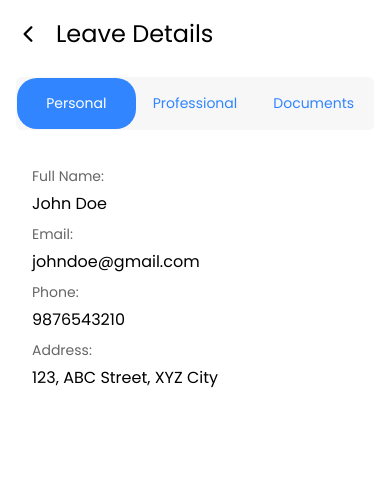
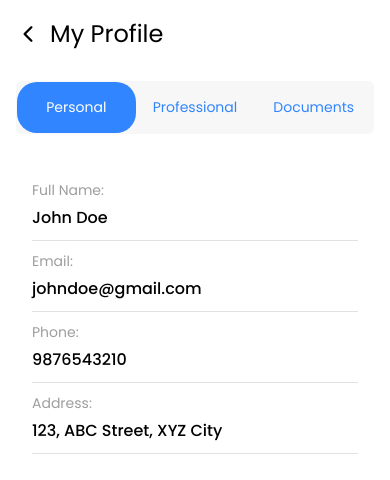
Before and after one commit to kunjladumor/HR-Attendee, a React Native app: screen /MyProfile in a window 390 px wide. Shown: the top 480 px of the page. Built offline with nearby package versions, Linux system fonts and the light colour scheme.

Commit message:
feat: Add MyProfileScreen, NotificationScreen, TermsConditionsScreen, and PrivacyPolicyScreen components

```diff
--- a/screens/MyProfileScreen.js
+++ b/screens/MyProfileScreen.js
@@ -1,10 +1,10 @@
-// screens/MyProfileScreen.js
 import React from "react";
 import { View, StyleSheet, ScrollView } from "react-native";
-import Ionicons from "react-native-vector-icons/Ionicons";
-import { useNavigation } from "@react-navigation/native";
 import Tabs from "../components/Tabs";
 import CustomText from "../components/CustomText";
+import { statusBarHeight } from "../styles/style";
+import colors from "../styles/ColorStyles";
+import { Ionicons } from "@expo/vector-icons";
 
 const Profile = {
   fullName: "John Doe",
@@ -22,19 +22,27 @@ const Profile = {
 
 const PersonalTab = () => {
   return (
-    <View style={styles.tabsContent}>
-      <View style={styles.detailsContainer}>
-        <CustomText style={styles.detailLabel}>Full Name:</CustomText>
-        <CustomText style={styles.detailValue}>{Profile.fullName}</CustomText>
+    <View style={MyProfileStyles.tabsContent}>
+      <View style={MyProfileStyles.detailsContainer}>
+        <CustomText style={MyProfileStyles.detailLabel}>Full Name:</CustomText>
+        <CustomText style={MyProfileStyles.detailValue}>
+          {Profile.fullName}
+        </CustomText>
 
-        <CustomText style={styles.detailLabel}>Email:</CustomText>
-        <CustomText style={styles.detailValue}>{Profile.email}</CustomText>
+        <CustomText style={MyProfileStyles.detailLabel}>Email:</CustomText>
+        <CustomText style={MyProfileStyles.detailValue}>
+          {Profile.email}
+        </CustomText>
 
-        <CustomText style={styles.detailLabel}>Phone:</CustomText>
-        <CustomText style={styles.detailValue}>{Profile.phone}</CustomText>
+        <CustomText style={MyProfileStyles.detailLabel}>Phone:</CustomText>
+        <CustomText style={MyProfileStyles.detailValue}>
+          {Profile.phone}
+        </CustomText>
 
-        <CustomText style={styles.detailLabel}>Address:</CustomText>
-        <CustomText style={styles.detailValue}>{Profile.address}</CustomText>
+        <CustomText style={MyProfileStyles.detailLabel}>Address:</CustomText>
+        <CustomText style={MyProfileStyles.detailValue}>
+          {Profile.address}
+        </CustomText>
       </View>
     </View>
   );
@@ -42,34 +50,54 @@ const PersonalTab = () => {
 
 const ProfessionalTab = () => {
   return (
-    <View style={styles.tabsContent}>
-      <View style={styles.detailsContainer}>
-        <CustomText style={styles.detailLabel}>Employee ID:</CustomText>
-        <CustomText style={styles.detailValue}>{Profile.employeeId}</CustomText>
+    <View style={MyProfileStyles.tabsContent}>
+      <View style={MyProfileStyles.detailsContainer}>
+        <CustomText style={MyProfileStyles.detailLabel}>
+          Employee ID:
+        </CustomText>
+        <CustomText style={MyProfileStyles.detailValue}>
+          {Profile.employeeId}
+        </CustomText>
 
-        <CustomText style={styles.detailLabel}>Designation:</CustomText>
-        <CustomText style={styles.detailValue}>
+        <CustomText style={MyProfileStyles.detailLabel}>
+          Designation:
+        </CustomText>
+        <CustomText style={MyProfileStyles.detailValue}>
           {Profile.designation}
         </CustomText>
 
-        <CustomText style={styles.detailLabel}>Company Email:</CustomText>
-        <CustomText style={styles.detailValue}>
+        <CustomText style={MyProfileStyles.detailLabel}>
+          Company Email Address:
+        </CustomText>
+        <CustomText style={MyProfileStyles.detailValue}>
           {Profile.companyEmail}
         </CustomText>
 
-        <CustomText style={styles.detailLabel}>Department:</CustomText>
-        <CustomText style={styles.detailValue}>{Profile.department}</CustomText>
+        <CustomText style={MyProfileStyles.detailLabel}>Department:</CustomText>
+        <CustomText style={MyProfileStyles.detailValue}>
+          {Profile.department}
+        </CustomText>
 
-        <CustomText style={styles.detailLabel}>Reporting Manager:</CustomText>
-        <CustomText style={styles.detailValue}>
+        <CustomText style={MyProfileStyles.detailLabel}>
+          Reporting Manager:
+        </CustomText>
+        <CustomText style={MyProfileStyles.detailValue}>
           {Profile.reportingManager}
         </CustomText>
 
-        <CustomText style={styles.detailLabel}>Experience:</CustomText>
-        <CustomText style={styles.detailValue}>{Profile.experience}</CustomText>
+        <CustomText style={MyProfileStyles.detailLabel}>
+          Company Experience:
+        </CustomText>
+        <CustomText style={MyProfileStyles.detailValue}>
+          {Profile.experience}
+        </CustomText>
 
-        <CustomText style={styles.detailLabel}>Office Time:</CustomText>
-        <CustomText style={styles.detailValue}>{Profile.officeTime}</CustomText>
+        <CustomText style={MyProfileStyles.detailLabel}>
+          Office Time:
+        </CustomText>
+        <CustomText style={MyProfileStyles.detailValue}>
+          {Profile.officeTime}
+        </CustomText>
       </View>
     </View>
   );
@@ -84,23 +112,27 @@ const documents = [
     title: "Non-Disclosure Agreement",
     url: "https://example.com/document5.pdf",
   },
+  // Add more documents here
 ];
 
 const DocumentsTab = () => {
   return (
-    <View style={styles.container}>
+    <View style={DocumentStyles.container}>
       {documents.map((document, index) => (
-        <View key={index} style={styles.card}>
+        <View key={index} style={DocumentStyles.card}>
           <Ionicons
             name="document-text-outline"
             size={24}
-            style={styles.icon}
+            color={colors.black}
+            style={DocumentStyles.icon}
           />
-          <CustomText style={styles.documentTitle}>{document.title}</CustomText>
+          <CustomText style={DocumentStyles.documentTitle}>
+            {document.title}
+          </CustomText>
           <Ionicons
             name="download-outline"
-            size={24}
-            style={styles.downloadButton}
+            size={20}
+            style={DocumentStyles.downloadIcon}
           />
         </View>
       ))}
@@ -109,81 +141,97 @@ const DocumentsTab = () => {
 };
 
 const tabs = [
-  { title: "Personal", content: <PersonalTab /> },
-  { title: "Professional", content: <ProfessionalTab /> },
-  { title: "Documents", content: <DocumentsTab /> },
+  {
+    title: "Personal",
+    content: <PersonalTab />,
+  },
+  {
+    title: "Professional",
+    content: <ProfessionalTab />,
+  },
+  {
+    title: "Documents",
+    content: <DocumentsTab />,
+  },
 ];
 
-const MyProfileScreen = () => {
-  const navigation = useNavigation();
-
+const MyProfileScreen = ({ navigation }) => {
   return (
-    <ScrollView contentContainerStyle={styles.container}>
-      <View style={styles.header}>
+    <ScrollView contentContainerStyle={MyProfileStyles.container}>
+      <View style={MyProfileStyles.header}>
         <Ionicons
           name="chevron-back-outline"
           size={24}
           onPress={() => navigation.goBack()}
         />
-        <CustomText style={styles.headerText}>Leave Details</CustomText>
+        <CustomText style={MyProfileStyles.headerTitle}>My Profile</CustomText>
       </View>
       <Tabs tabs={tabs} />
     </ScrollView>
   );
 };
 
-const styles = StyleSheet.create({
+const MyProfileStyles = StyleSheet.create({
   container: {
     flexGrow: 1,
     padding: 16,
-    backgroundColor: "#fff",
+    paddingTop: statusBarHeight + 20,
+    backgroundColor: colors.white,
   },
   header: {
     flexDirection: "row",
+    gap: 10,
+    marginBottom: 20,
     alignItems: "center",
-    marginBottom: 16,
   },
-  headerText: {
+  headerTitle: {
     fontSize: 24,
-    marginLeft: 16,
   },
   tabsContent: {
     padding: 16,
   },
-  detailsContainer: {
-    marginBottom: 16,
-  },
   detailLabel: {
     fontSize: 14,
-    color: "#666",
+    fontFamily: "PoppinsRegular",
+    color: colors.neutral50,
+    paddingTop: 10,
     marginBottom: 4,
   },
   detailValue: {
     fontSize: 16,
-    marginBottom: 8,
+    fontFamily: "PoppinsMedium",
+    paddingBottom: 10,
+    borderBottomWidth: 1,
+    borderBottomColor: colors.neutral20,
+  },
+});
+
+const DocumentStyles = StyleSheet.create({
+  container: {
+    flex: 1,
+    padding: 16,
+    backgroundColor: "#fff",
   },
   card: {
     flexDirection: "row",
     alignItems: "center",
     padding: 16,
-    marginVertical: 8,
     borderRadius: 8,
-    backgroundColor: "#f9f9f9",
-    shadowColor: "#000",
-    shadowOffset: { width: 0, height: 2 },
-    shadowOpacity: 0.1,
-    shadowRadius: 4,
-    elevation: 2,
+    borderBottomWidth: 1,
+    borderBottomColor: colors.neutral20,
   },
   icon: {
+    width: 24,
+    height: 24,
     marginRight: 16,
   },
   documentTitle: {
     flex: 1,
     fontSize: 16,
+    fontFamily: "PoppinsSemiBold",
   },
-  downloadButton: {
-    padding: 8,
+  downloadIcon: {
+    marginRight: 10,
   },
 });
 
--- /dev/null
+++ b/screens/PrivacyPolicyScreen.js
@@ -0,0 +1,88 @@
+import React from "react";
+import { View, Text, StyleSheet } from "react-native";
+import CustomText from "../components/CustomText";
+import colors from "../styles/ColorStyles";
+import { Ionicons } from "@expo/vector-icons";
+import { statusBarHeight } from "../styles/style";
+
+const PrivacyPolicy = ({ navigation }) => {
+  return (
+    <View style={styles.container}>
+      <View style={styles.header}>
+        <Ionicons
+          name="chevron-back-outline"
+          size={24}
+          onPress={() => navigation.goBack()}
+        />
+        <CustomText style={styles.title}>Privacy and Policy</CustomText>
+      </View>
+      <View style={styles.content}>
+        <CustomText style={styles.lastUpdate}>
+          Last update : 2021-09-01
+        </CustomText>
+        <CustomText style={styles.contentText}>
+          Please read these terms and conditions carefully before using our
+          application.
+        </CustomText>
+
+        <CustomText style={styles.blueText}>
+          Please read these terms and conditions carefully before using our
+          application.
+        </CustomText>
+        <CustomText style={styles.contentText}>
+          By using the application, you agree to be bound by these terms and
+          conditions.
+        </CustomText>
+        <CustomText style={styles.contentText}>
+          If you disagree with any part of the terms, then you may not access
+          the application.
+        </CustomText>
+        <CustomText style={styles.contentText}>
+          The terms and conditions are subject to change at any time without
+          prior notice.
+        </CustomText>
+        <CustomText style={styles.contentText}>
+          Please review the terms and conditions periodically for changes.
+        </CustomText>
+      </View>
+    </View>
+  );
+};
+
+const styles = StyleSheet.create({
+  container: {
+    flex: 1,
+    backgroundColor: colors.white,
+    paddingTop: statusBarHeight + 20,
+    padding: 16,
+  },
+  header: {
+    flexDirection: "row",
+    alignItems: "center",
+    marginBottom: 24,
+  },
+  title: {
+    fontSize: 24,
+    marginHorizontal: "auto",
+  },
+  content: {
+    flex: 1,
+  },
+  contentText: {
+    fontSize: 16,
+    marginBottom: 16,
+  },
+  lastUpdate: {
+    fontSize: 12,
+    marginBottom: 16,
+    color: colors.neutral70,
+  },
+  blueText: {
+    fontSize: 16,
+    marginBottom: 16,
+    color: colors.primary,
+    fontFamily: "PoppinsSemiBold",
+  },
+});
+
+export default PrivacyPolicy;
--- a/screens/ProfileScreen.js
+++ b/screens/ProfileScreen.js
@@ -14,15 +14,7 @@ const ProfileScreen = ({ navigation }) => {
   return (
     <ScrollView contentContainerStyle={CommonStyles.container}>
       <View style={CommonStyles.content}>
-        <View style={CommonStyles.header}>
-          <CustomText
-            style={{
-              fontSize: 24,
-            }}
-          >
-            Profile
-          </CustomText>
-        </View>
+        <CustomText style={CommonStyles.header}>Profile</CustomText>
         <View style={ProfileStyles.header}>
           <Image
             style={ProfileStyles.profileImage}
@@ -50,10 +42,7 @@ const ProfileScreen = ({ navigation }) => {
           <ProfileButtonTab
             iconName="person-outline"
             text="My Profile"
-            onPress={() => {
-              console.log("My Profile Pressed");
-              navigation.replace("MyProfile");
-            }}
+            onPress={() => navigation.navigate("MyProfile")}
           />
           <ProfileButtonTab
             iconName="settings-outline"
@@ -63,12 +52,12 @@ const ProfileScreen = ({ navigation }) => {
           <ProfileButtonTab
             iconName="document-text-outline"
             text="Terms & Conditions"
-            onPress={() => console.log("Terms & Conditions Pressed")}
+            onPress={() => navigation.navigate("TermsConditions")}
           />
           <ProfileButtonTab
             iconName="shield-checkmark-outline"
             text="Privacy Policy"
-            onPress={() => console.log("Privacy Policy Pressed")}
+            onPress={() => navigation.navigate("PrivacyPolicy")}
           />
           <ProfileButtonTab
             iconName="log-out-outline"
--- /dev/null
+++ b/screens/TermsConditionsScreen.js
@@ -0,0 +1,69 @@
+import React from "react";
+import { View, Text, StyleSheet } from "react-native";
+import CustomText from "../components/CustomText";
+import colors from "../styles/ColorStyles";
+import { Ionicons } from "@expo/vector-icons";
+import { statusBarHeight } from "../styles/style";
+
+const TermsConditionsScreen = ({ navigation }) => {
+  return (
+    <View style={styles.container}>
+      <View style={styles.header}>
+        <Ionicons
+          name="chevron-back-outline"
+          size={24}
+          onPress={() => navigation.goBack()}
+        />
+        <CustomText style={styles.title}>Terms and Conditions</CustomText>
+      </View>
+      <View style={styles.content}>
+        <CustomText style={styles.contentText}>
+          Please read these terms and conditions carefully before using our
+          application.
+        </CustomText>
+        <CustomText style={styles.contentText}>
+          By using the application, you agree to be bound by these terms and
+          conditions.
+        </CustomText>
+        <CustomText style={styles.contentText}>
+          If you disagree with any part of the terms, then you may not access
+          the application.
+        </CustomText>
+        <CustomText style={styles.contentText}>
+          The terms and conditions are subject to change at any time without
+          prior notice.
+        </CustomText>
+        <CustomText style={styles.contentText}>
+          Please review the terms and conditions periodically for changes.
+        </CustomText>
+      </View>
+    </View>
+  );
+};
+
+const styles = StyleSheet.create({
+  container: {
+    flex: 1,
+    backgroundColor: colors.white,
+    paddingTop: statusBarHeight + 20,
+    padding: 16,
+  },
+  header: {
+    flexDirection: "row",
+    alignItems: "center",
+    marginBottom: 24,
+  },
+  title: {
+    fontSize: 24,
+    marginLeft: 16,
+  },
+  content: {
+    flex: 1,
+  },
+  contentText: {
+    fontSize: 16,
+    marginBottom: 16,
+  },
+});
+
+export default TermsConditionsScreen;
```
Also changed, not shown: utils/Navigation.js (+22 -4 lines).
